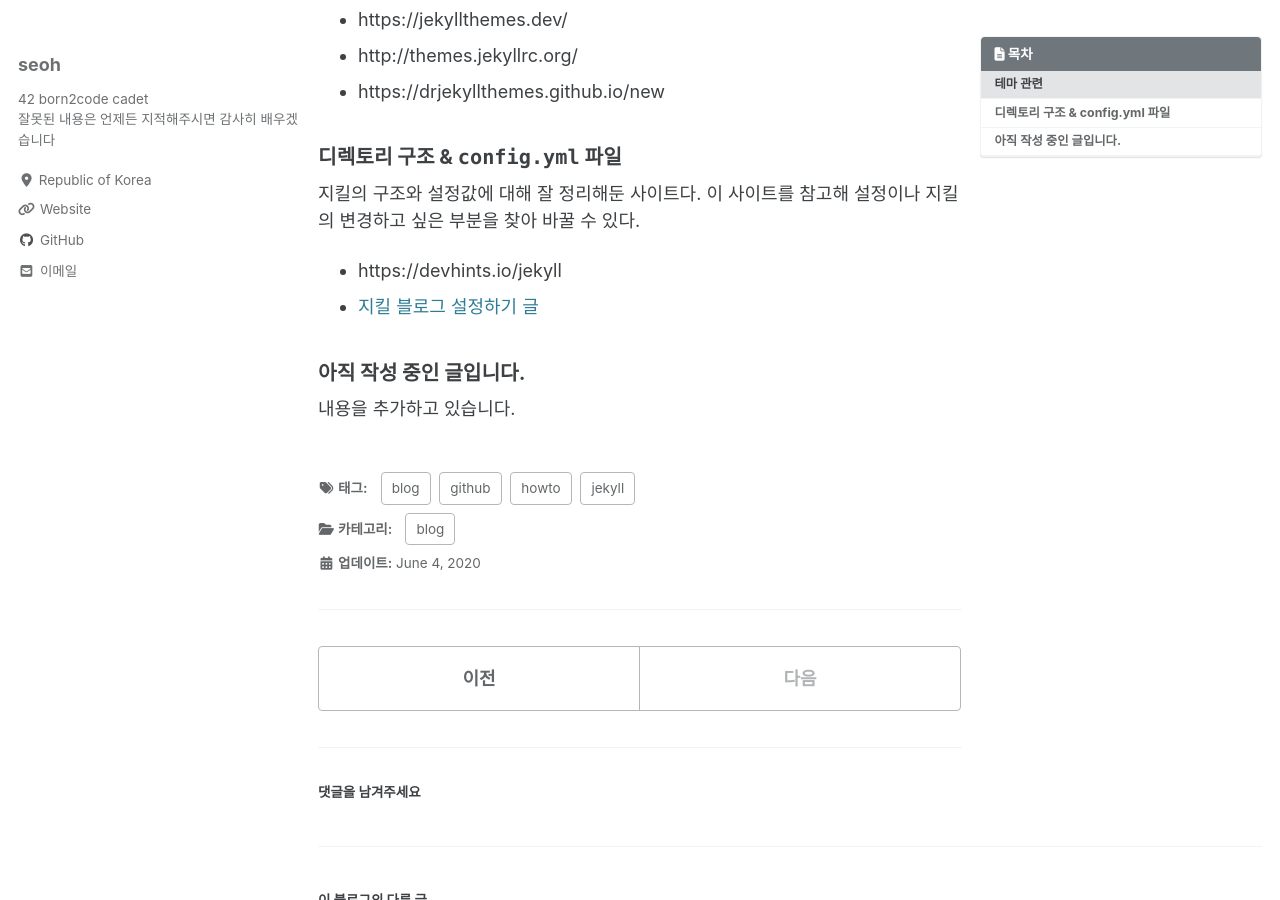
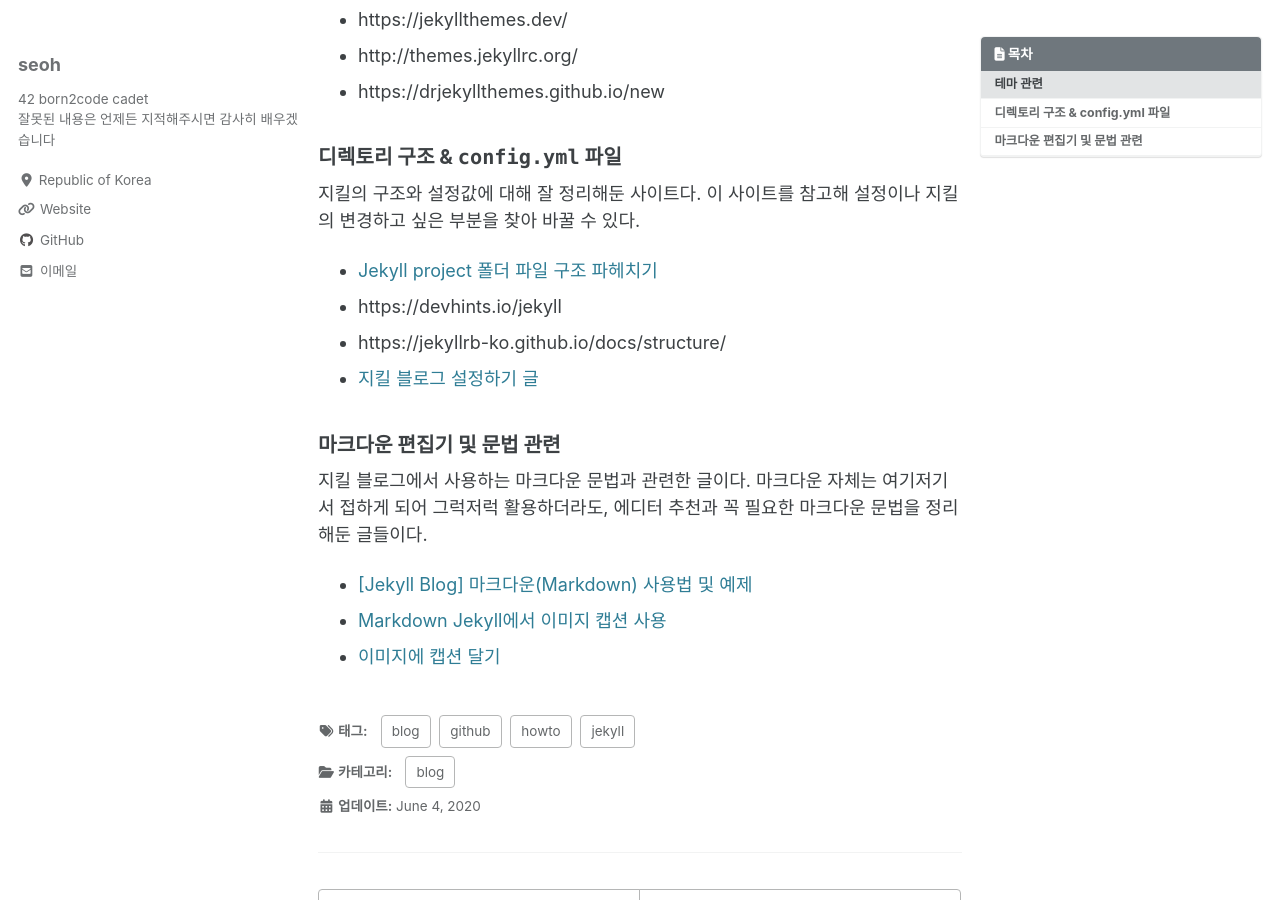
Before and after one commit to ohseyong/ohseyong.github.io, a Jekyll site: the page built from _posts/2020-06-05-jekylltips.md, in a window 1280 px wide and 900 px high, scrolled down 451 px. Built offline with Jekyll 4.4.1, drawn with Linux system fonts in a browser that asks for light colours; cached includes are drawn as plain includes; nearby versions of some CDN libraries; comment, search, counter and statistics services are not loaded.

Commit message:
Update 2020-06-05-jekylltips.md

```diff
--- a/_posts/2020-06-05-jekylltips.md
+++ b/_posts/2020-06-05-jekylltips.md
@@ -23,9 +23,15 @@ toc_sticky: true
 ### 디렉토리 구조 & `config.yml` 파일
  지킬의 구조와 설정값에 대해 잘 정리해둔 사이트다. 이 사이트를 참고해 설정이나 지킬의 변경하고 싶은 부분을 찾아 바꿀 수 있다.
 
+  * [Jekyll project 폴더 파일 구조 파헤치기](https://suhwan.dev/2017/06/23/jekyll-project-structure/)
   * https://devhints.io/jekyll
+  * https://jekyllrb-ko.github.io/docs/structure/
   * [지킬 블로그 설정하기 글](https://devinlife.com/howto%20github%20pages/blog-config/)
 
 
-### 아직 작성 중인 글입니다.
-내용을 추가하고 있습니다.
+### 마크다운 편집기 및 문법 관련
+지킬 블로그에서 사용하는 마크다운 문법과 관련한 글이다. 마크다운 자체는 여기저기서 접하게 되어 그럭저럭 활용하더라도, 에디터 추천과 꼭 필요한 마크다운 문법을 정리해둔 글들이다.
+
+  * [[Jekyll Blog] 마크다운(Markdown) 사용법 및 예제](https://theorydb.github.io/envops/2019/05/22/envops-blog-how-to-use-md/)
+  * [Markdown Jekyll에서 이미지 캡션 사용](https://www.it-swarm.dev/ko/github/markdown-jekyll%EC%97%90%EC%84%9C-%EC%9D%B4%EB%AF%B8%EC%A7%80-%EC%BA%A1%EC%85%98-%EC%82%AC%EC%9A%A9/1041410378/)
+  * [이미지에 캡션 달기](https://62che.com/blog/vuepress/%EC%9D%B4%EB%AF%B8%EC%A7%80%EC%97%90-%EC%BA%A1%EC%85%98-%EB%8B%AC%EA%B8%B0.html#%ED%9E%8C%ED%8A%B8)
```
